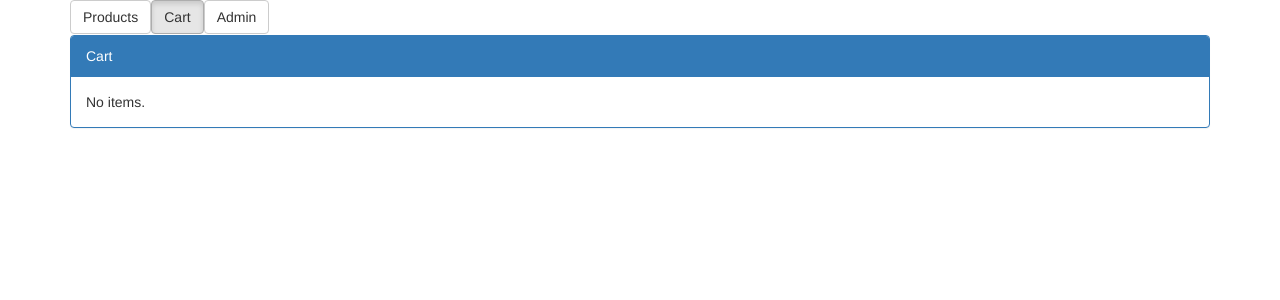
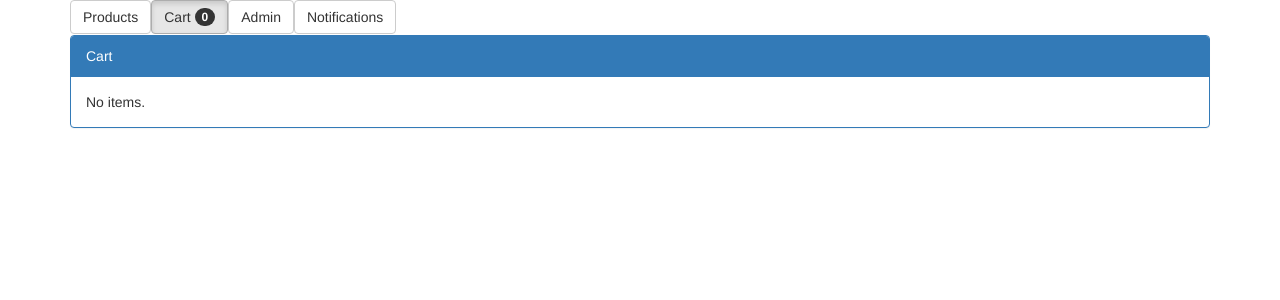
Before and after one commit to nwgquqnu/vz-angular-5, an Angular app: page /cart in a window 1280 px wide. Shown: the top 300 px of the page. Built offline with nearby package versions, Linux system fonts and the light colour scheme.

Commit message:
added cart badge and notifications as secondary outlet

```diff
--- a/src/app/app.component.html
+++ b/src/app/app.component.html
@@ -3,12 +3,13 @@
     <div class="row"><div class="col-md-12">
         <nav>
             <a class="btn btn-default" [routerLink]="['/products']" routerLinkActive="active">Products</a>
-            <a class="btn btn-default" [routerLink]="['/cart']" routerLinkActive="active">Cart</a>
+            <a class="btn btn-default" [routerLink]="['/cart']" routerLinkActive="active">Cart <span class="badge">{{cartItemsCount}}</span></a>
             <a class="btn btn-default" [routerLink]="['/admin']" routerLinkActive="active">Admin</a>
+            <a class="btn btn-default" [routerLink]="[{outlets:{notifications:['cart']}}]" routerLinkActive="active" (click)="notificationsClicked()">Notifications</a>
         </nav>
     </div></div>
     <div class="row"><div class="col-md-12">
-        <router-outlet id="notifications"></router-outlet>
+        <router-outlet name="notifications" #notifications_outlet="outlet"></router-outlet>
     </div></div>
     <div class="row"><div class="col-md-12">
         <router-outlet></router-outlet>
--- a/src/app/app.component.ts
+++ b/src/app/app.component.ts
@@ -1,9 +1,35 @@
-import { Component } from '@angular/core';
+import { Component, ViewChild, OnInit, OnDestroy } from '@angular/core';
+import { ActivatedRoute, Router, RouterOutlet } from '@angular/router';
+import { CartService } from './services/cart.service';
+import { Subscription } from 'rxjs/Subscription';
 
 @Component({
   selector: 'app-root',
   templateUrl: './app.component.html',
   styleUrls: ['./app.component.css']
 })
-export class AppComponent {
+export class AppComponent implements OnInit, OnDestroy {
+  @ViewChild('notifications_outlet') notificationsOutlet: RouterOutlet;
+  cartItemsCount = 0;
+  private subscription: Subscription;
+
+  constructor(
+    private route: ActivatedRoute,
+    private router: Router,
+    private cartService: CartService
+  ) {}
+
+  ngOnInit() {
+    this.subscription = this.cartService.cartItemsChannel$.subscribe((next) => this.cartItemsCount = this.cartService.getTotalItems());
+  }
+
+  ngOnDestroy() {
+    this.subscription.unsubscribe();
+  }
+
+  notificationsClicked() {
+    if (this.notificationsOutlet.isActivated) {
+      this.router.navigate([{outlets: {notifications: null}}]);
+    }
+  }
 }
--- a/src/app/cart/cart-routing.module.ts
+++ b/src/app/cart/cart-routing.module.ts
@@ -1,8 +1,10 @@
 import { NgModule } from '@angular/core';
 import { RouterModule, Routes } from '@angular/router';
 import { CartListComponent } from './cart-list/cart-list.component';
+import { CartNotificationComponent } from './cart-notification/cart-notification.component';
 
 const cartRoutes: Routes = [
+  { path: 'cart', component: CartNotificationComponent, outlet: 'notifications'},
   { path: 'cart', component: CartListComponent },
 ];
 
--- a/src/app/services/cart.service.ts
+++ b/src/app/services/cart.service.ts
@@ -57,7 +57,7 @@ export class CartService {
     }
 
   private total(items: number[]): number {
-    return items.reduce((previousValue, currentValue) => previousValue + currentValue);
+    return items.reduce((previousValue, currentValue) => previousValue + currentValue, 0);
   }
 
 }
```
